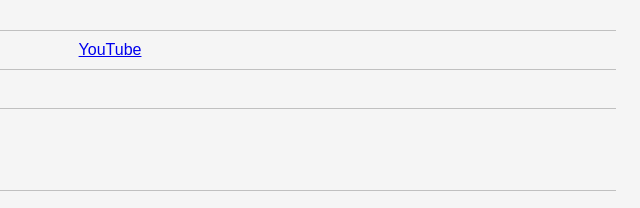
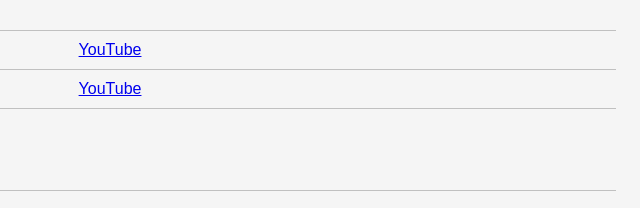
Before and after one commit to MarkStrendin/MarkStrendin.github.io, a plain HTML site: page defcon/index.html in a window 1280 px wide. Shown: the part 1780-1988 px from the top of the page, 631-1271 px from the left. Drawn offline with Linux system fonts and the light colour scheme.

Commit message:
Add wireless village youtube

```diff
--- a/defcon/index.html
+++ b/defcon/index.html
@@ -315,7 +315,7 @@
                 <tr>
                     <td>Wireless Village</td> <!-- Name -->
                     <td><a target="_blank" href="https://twitter.com/WiFi_Village">Twitter</a></td> <!-- Twitter -->
-                    <td></td> <!-- Youtube -->
+                    <td><a target="_blank" href="https://www.youtube.com/channel/UCiLDNuFNL_is1y58nQoDkbg">YouTube</a></td> <!-- Youtube -->
                     <td></td> <!-- Twitch -->
                     <!-- Extra fields  go here -->
                 </tr>
```
